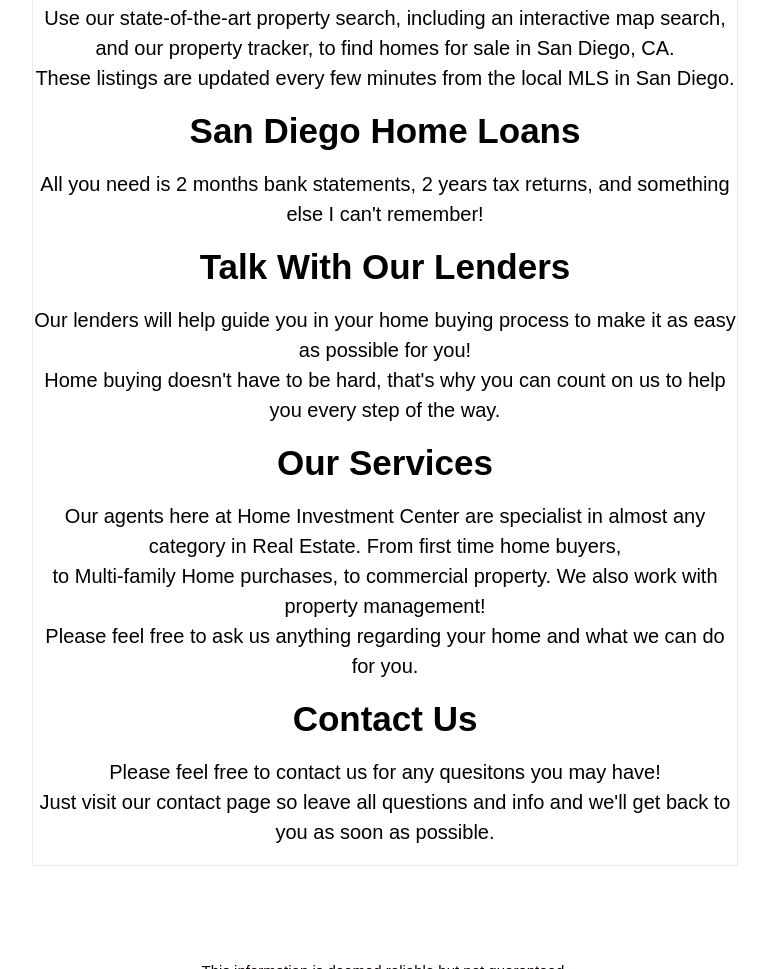
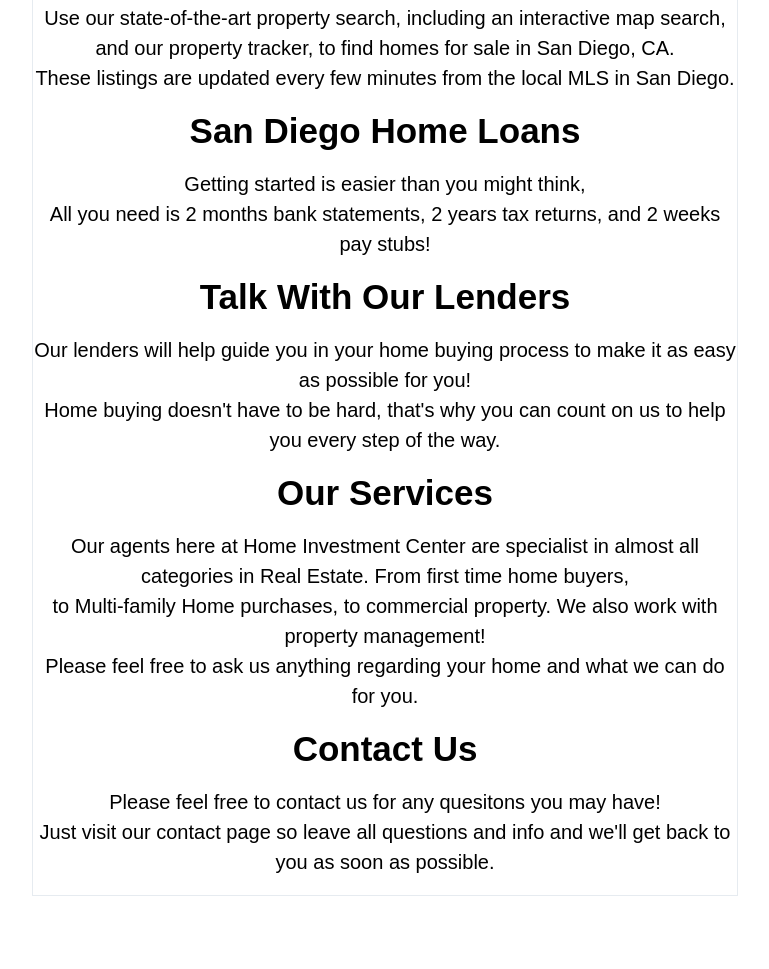
Before and after one commit to VictorM248/homeinvestmentcenterproject, a plain HTML site: page index.html in a window 1280 px wide. Shown: the part 1680-2649 px from the top of the page, without its empty margins (255-1024 px from the left). Drawn offline with Linux system fonts and the light colour scheme.

Commit message:
text change

```diff
--- a/index.html
+++ b/index.html
@@ -55,7 +55,8 @@
                 &nbsp;
                 <h1>San Diego Home Loans</h1>
                 &nbsp;
-                <p>All you need is 2 months bank statements, 2 years tax returns, and something else I can't remember!</p>
+                <p>Getting started is easier than you might think,<br>
+                    All you need is 2 months bank statements, 2 years tax returns, and 2 weeks pay stubs!</p>
                 &nbsp;
                 <h1>Talk With Our Lenders</h1>
                 &nbsp;
@@ -64,7 +65,7 @@
                 &nbsp;
                 <h1>Our Services</h1>
                 &nbsp;
-                <p>Our agents here at Home Investment Center are specialist in almost any category in Real Estate. From first time home buyers,<br>
+                <p>Our agents here at Home Investment Center are specialist in almost all categories in Real Estate. From first time home buyers,<br>
                 to Multi-family Home purchases, to commercial property. We also work with property management! <br>
                 Please feel free to ask us anything regarding your home and what we can do for you.</p>
                 &nbsp;
--- a/styles.css
+++ b/styles.css
@@ -321,7 +321,7 @@
 .contact-form .input-box input:valid ~ span,
 .contact-form .input-box textarea:focus ~ span,
 .contact-form .input-box textarea:valid ~ span {
-    color: #bea721;
+    color: rgb(10, 43, 116);
     font-size: 12px;
     transform: translateY(-20px);
 }
```
